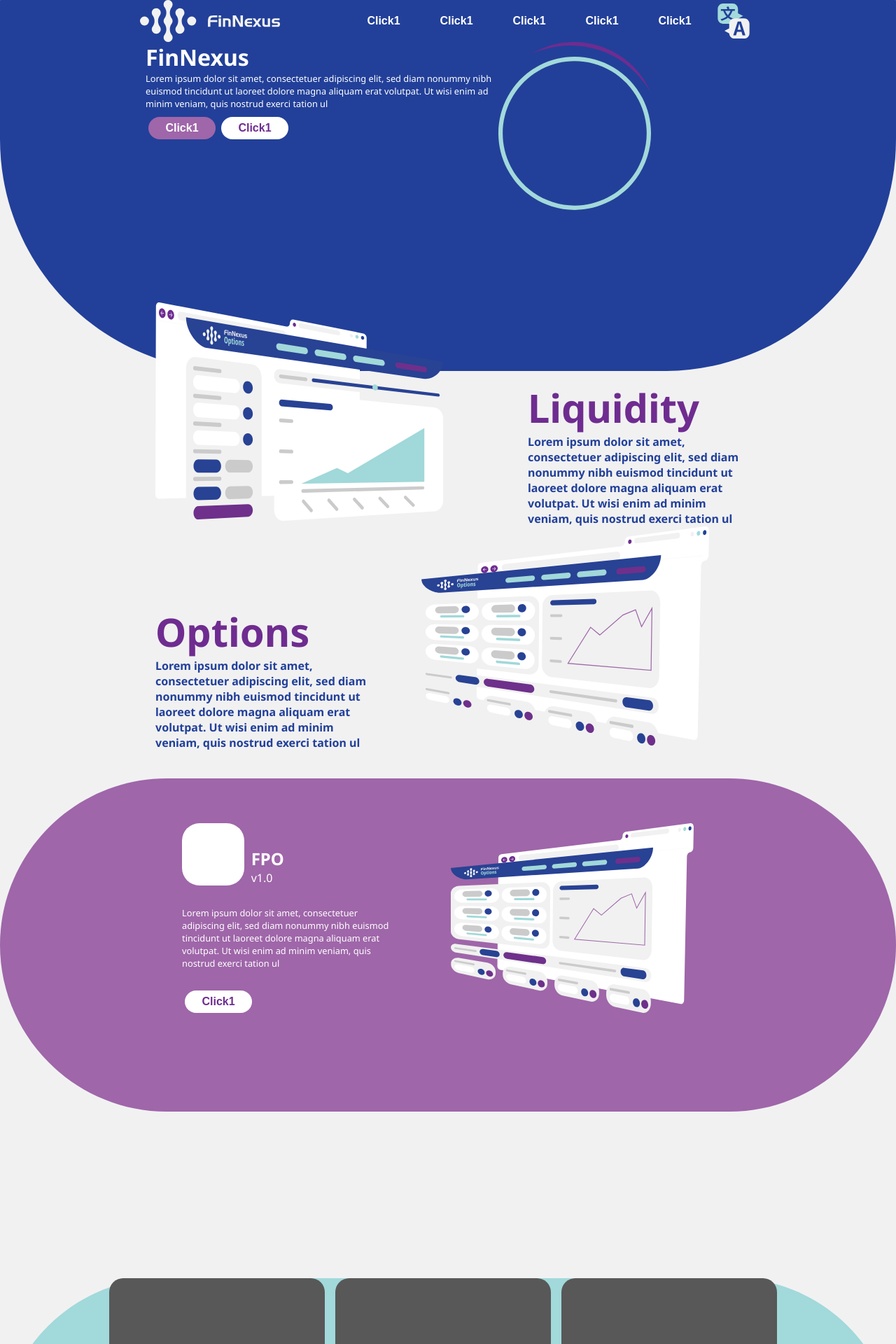
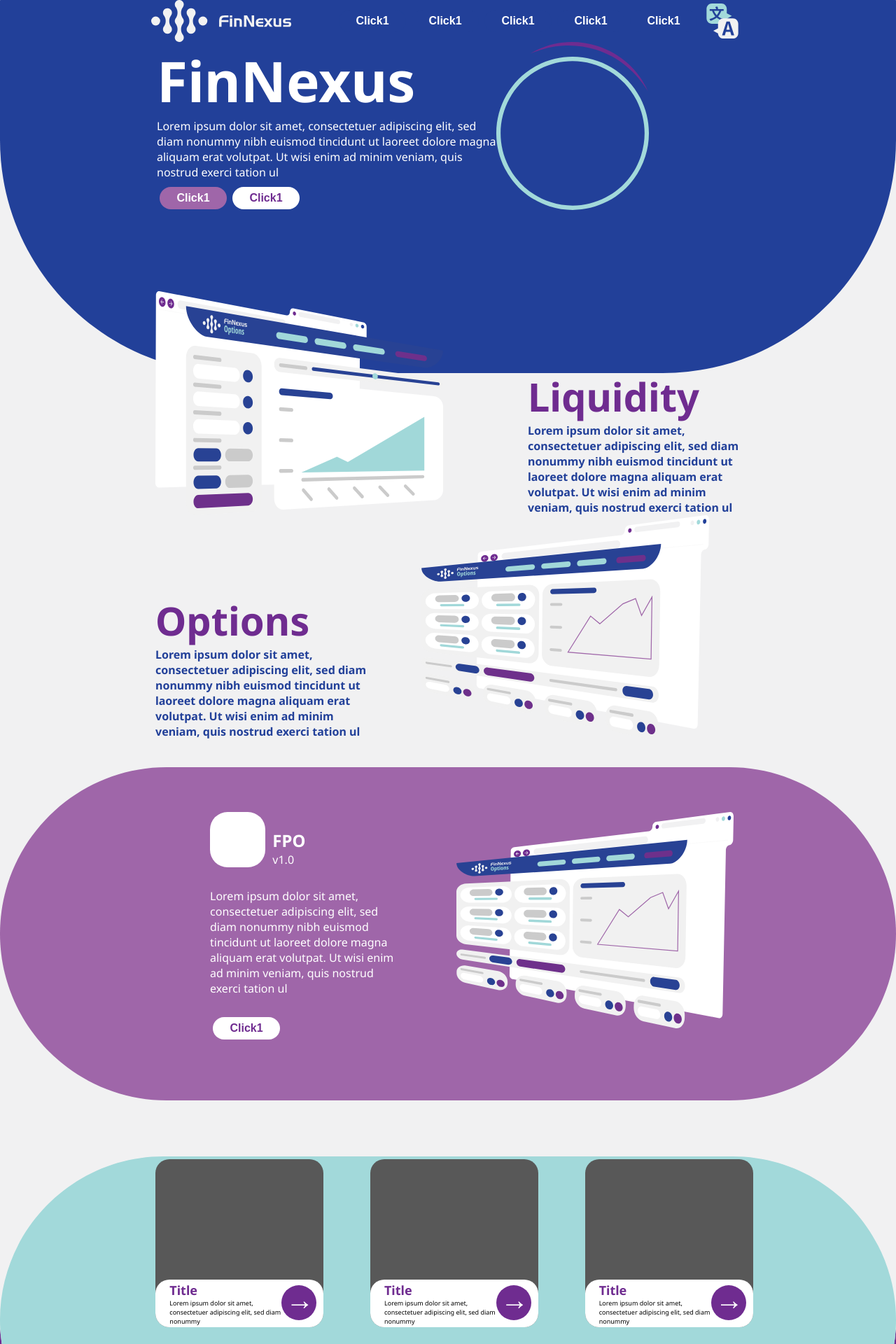
Before and after one commit to FinNexus/finnexus-ui, a Next.js app: page / in a window 1280 px wide. Shown: the top 1920 px of the page at 70% size. Built offline with nearby package versions, Linux system fonts and the light colour scheme.

Commit message:
refine svg top

```diff
--- a/pages/index.js
+++ b/pages/index.js
@@ -27,8 +27,8 @@ export default function Home() {
         <link href="https://fonts.googleapis.com/css2?family=Noto+Sans:ital,wght@0,400;0,700;1,400;1,700&display=swap" rel="stylesheet"></link>
       </Head>
       {/** START -- Upper Section. Can be later moved to a component */}
-      <Container maxWidth="lg" className={`${styles.bkgImgBlue}`} /* style={{ maxWidth: "2000px" }} */>
-        <Container maxWidth="lg" className={styles.centerContent}>
+      <Container maxWidth="lg" className={`${styles.bkgImgBlue}`}>
+        <Container maxWidth="md" className={styles.centerContent}>
           <Grid container direction="row" className={styles.navbar}>
             {/*https://stackoverflow.com/questions/4476526/do-i-use-img-object-or-embed-for-svg-files*/}
             <object className={styles.logoProps} data="fnxLogo.svg" type="image/svg+xml"></object>
@@ -60,7 +60,8 @@ export default function Home() {
       </Container>
       {/** END -- Upper Section. Can be later moved to a component */}
 
-      <Container maxWidth="md" className={styles.liqAndInfo}>
+      <Container>
+        <Container maxWidth="md" className={`${styles.liqAndInfo} ${styles.centerContent}`}>
           <Grid container style={{ minHeight: "20em" }} justify="space-around">
             <Grid item md={5} lg={6} xs={5}>
               <div style={{
@@ -87,11 +88,12 @@ export default function Home() {
               }}></div>
             </Grid>
           </Grid>
-
+        </Container>
       </Container>
 
       {/** START -- Next Section Content */}
-      <Container maxWidth="lg" className={`${styles.section} ${styles.middleSection}`} /* style={{ maxWidth: "2000px" }} */>
+      <Container className={styles.middleSection}>
+        <Container maxWidth="md" className={`${styles.section} ${styles.centerContent}`} style={{ minHeight: "35rem" }}>
           <Grid container className={`${styles.halfMiddleSection}`} style={{ display: "flex", justifyContent: "flex-end" }}>
             <Grid item lg={4} className={styles.halfMiddleOneThird}>
               <Grid item md={7} className={styles.imageContainer}>
@@ -114,33 +116,42 @@ export default function Home() {
             </Grid>
           </Grid>
         </Container>
+      </Container>
       {/** END -- Next Section Content */}
 
       {/** START -- Third Section Content */}
-      <Container maxWidth="lg" className={`${styles.section} ${styles.thirdSection}`}/*  style={{ maxWidth: "2000px" }} */>
-        <Grid container justify="center">
-          <Grid lg={3} sm={3} className={`${styles.picBox}`} spacing={2}>
+      <Container className={styles.thirdSection}>
+        <Container maxWidth="md" className={`${styles.section} ${styles.centerContent}`}/*  style={{ maxWidth: "2000px" }} */>
+          <Grid container justify="space-around" spacing={1}>
+            <Grid item lg={3} sm={3}>
+              <div className={`${styles.picBox}`}>
                 <div className={styles.innerPicBox}>
                   <p className={styles.innerBoxTitle}>Title</p>
-              <p>Lorem ipsum dolor sit amet, consectetuer adipiscing elit, sed diam nonummy </p>
+                  <p style={{ fontSize: "9px" }}>Lorem ipsum dolor sit amet, consectetuer adipiscing elit, sed diam nonummy </p>
                   <ArrowComponent position="bottom right" size="medium" glyphDir="right" glyphColor="pink" />
                 </div>
+              </div>
             </Grid>
-          <Grid lg={3} sm={3} className={styles.picBox} spacing={2}>
+            <Grid item lg={3} sm={3}>
+              <div className={`${styles.picBox}`}>
                 <div className={styles.innerPicBox}>
                   <p className={styles.innerBoxTitle}>Title</p>
-              <p>Lorem ipsum dolor sit amet, consectetuer adipiscing elit, sed diam nonummy </p>
+                  <p style={{ fontSize: "9px" }}>Lorem ipsum dolor sit amet, consectetuer adipiscing elit, sed diam nonummy </p>
                   <ArrowComponent position="bottom right" size="medium" glyphDir="right" glyphColor="pink" />
                 </div>
+              </div>
             </Grid>
-          <Grid lg={3} sm={3} className={styles.picBox} spacing={2}>
+            <Grid item lg={3} sm={3}>
+              <div className={`${styles.picBox}`}>
                 <div className={styles.innerPicBox}>
                   <p className={styles.innerBoxTitle}>Title</p>
-              <p>Lorem ipsum dolor sit amet, consectetuer adipiscing elit, sed diam nonummy </p>
+                  <p style={{ fontSize: "9px" }}>Lorem ipsum dolor sit amet, consectetuer adipiscing elit, sed diam nonummy </p>
                   <ArrowComponent position="bottom right" size="medium" glyphDir="right" glyphColor="pink" />
+                </div>
               </div>
             </Grid>
           </Grid>
+        </Container>
       </Container>
       {/** END -- Third Section Content */}
       <Container maxWidth="md">
--- a/styles/Home.module.css
+++ b/styles/Home.module.css
@@ -23,7 +23,7 @@
 }
 
 .centerContent {
-  min-height: 35rem;
+  min-height: 40rem;
 }
 
 .centerContentInverted {
@@ -63,8 +63,8 @@ div.upperMainContent p {
 }
 
 .fnxBtn {
-  width: 9em;
-  height: 3em;
+  width: 6em;
+  height: 2em;
   text-decoration: none;
   color: white;
   border: none;
@@ -107,7 +107,7 @@ div.upperMainContent p {
 .compName {
   color: white;
   font-weight: bold;
-  font-size: 7em;
+  font-size: 5rem;
   margin-bottom: 0;
 }
 
@@ -116,7 +116,7 @@ div.upperMainContent p {
   background-position-x: center;
   background-position-y: top;
   background-repeat: no-repeat;
-  min-height: 714px;
+  min-height: 30rem;
 }
 
 .middleSectionContent {
@@ -344,7 +344,7 @@ span.userPicIcon:first-of-type {
 .liqAndInfo {
   margin-top: 10px;
   margin-bottom: 40px;
-  margin-top: -8rem;
+  margin-top: -14rem;
 }
 
 div.liqAndInfo:nth-of-type() {
@@ -363,34 +363,13 @@ div.liqAndInfo div p {
 }
 
 @media only screen and (max-width: 1280px) {
-  .upperMainContent {
-    padding: 0 10em;
+  .halfMiddleSection {
+    padding-left: 3em !important;
+    padding-right: 3em !important;
   }
 
-  .halfMiddleSection {
-    padding-left: 10em !important;
-    padding-right: 10em !important;
-  }
-
-  .compName {
-    font-size: 2rem;
-  }
   .navbar {
-    padding: 0 7rem;
     justify-content: space-around;
-  }
-
-  .fnxBtn {
-    width: 6rem;
-    height: 2rem;
-  }
-
-  .navBtnsContainer {
-    padding-left: 1em;
-  }
-
-  .contentUnderImg {
-    font-size: 0.8rem;
   }
 
   .textBox {
@@ -399,10 +378,6 @@ div.liqAndInfo div p {
 }
 
 @media only screen and (max-width: 1056px) {
-  .contentUnderImg {
-    font-size: 0.6rem;
-  }
-
   .halfMiddleSection {
     padding-top: 2rem;
   }
```
Also changed, not shown: public/bg_top_header.svg. Lines whose indentation alone changed are shown as unchanged.
